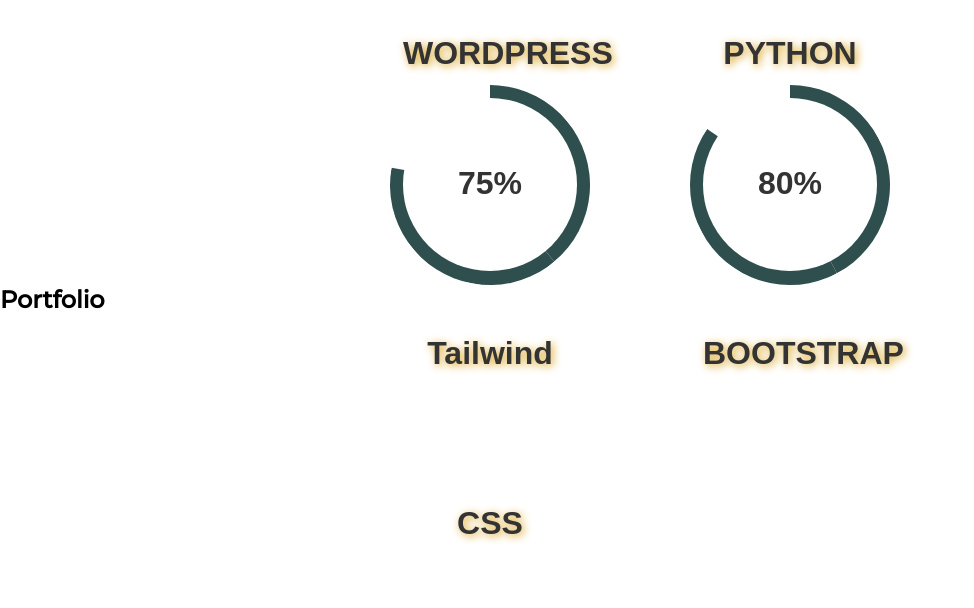
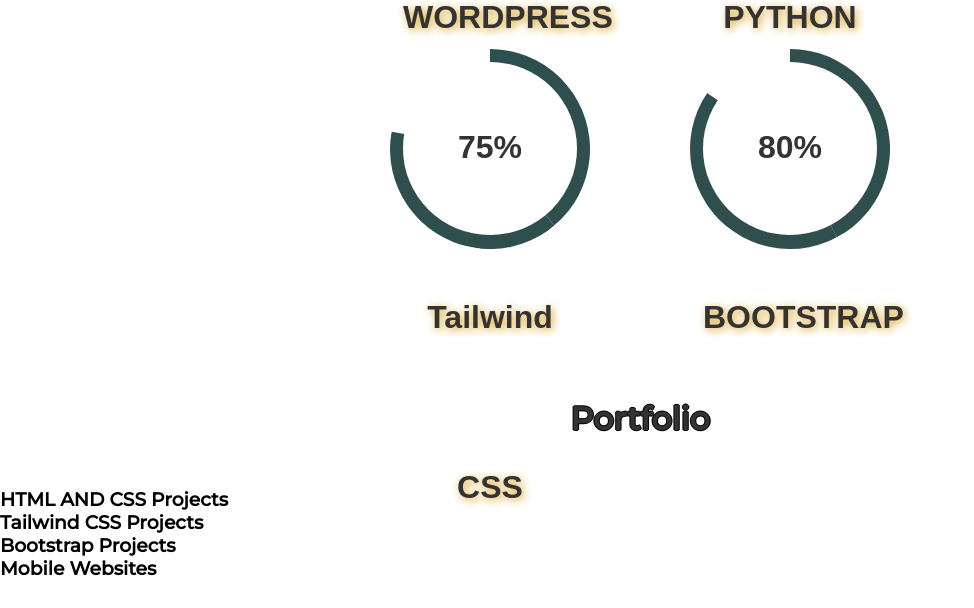
Before and after one commit to mghazidev/html-css-websites, a PHP site: page / in a window 1280 px wide. Shown: the part 2078-2686 px from the top of the page, without its empty margins (0-974 px from the left). After the commit the page ends 2654 px from the top, so only its background shows below. Run offline with PHP 8.4, Linux system fonts and the light colour scheme; some libraries are stand-ins or nearby versions.

Commit message:
personal-website

```diff
--- a/personal-website/css/styles.css
+++ b/personal-website/css/styles.css
@@ -97,7 +97,7 @@
   }
 
   .content p {
-    width: 40%;
+    width: 60%;
     text-align: center;
     margin: 0 0 30px 0;
     color: #333;
@@ -496,6 +496,17 @@
     text-shadow: 2px 2px 8px goldenrod;
   }
 
+  #portfolio h2{
+    margin-top: 150px;
+    text-align: center;
+    margin-bottom: 50px;
+    font-size: 32px;
+    color: #333;
+    animation: flip; /* referring directly to the animation's @keyframe declaration */
+    animation-duration: 1s;
+    text-shadow: -1px 0 black, 0 1px black, 1px 0 black, 0 -1px black;
+  }
+
 
 
 
--- a/personal-website/index.html
+++ b/personal-website/index.html
@@ -50,8 +50,8 @@
         <div class="hero">
             <div class="content">
                 <h1>HI. I'M GHAZI.</h1>
-                <p>Lorem ipsum dolor sit, amet consectetur adipisicing elit. Doloremque, natus provident asperiores quibusdam at sapiente vero temporibus est recusandae ullam quaerat voluptatum blanditiis, quod non nobis quos adipisci dignissimos laborum perferendis, porro vel facilis enim minima. Repudiandae, eligendi! Velit laudantium deserunt perspiciatis, corporis quisquam rem illo. Nemo doloremque reprehenderit?</p>
-                <h2>MY LIFE PROJECTS - <span><a href="https://www.babulfatima.org/"><u>CLICK HERE</u></a></span></h2>
+                <p>The future of technology and IT is incredibly exciting. With advancements in artificial intelligence, 5G networks, and the Internet of Things (IoT), the possibilities are endless. In the near future, we can expect to see an even greater integration of technology in our daily lives, with smart homes, wearable technology, and autonomous vehicles becoming increasingly common. Additionally, cloud computing will continue to revolutionize the way we store and access data, making it easier than ever to access and process information from anywhere in the world. With so many exciting developments on the horizon, the future of technology and IT is truly a fascinating space to keep an eye on.</p>
+                    <h2>MY LIFE PROJECTS - <span><a href="https://www.babulfatima.org/"><u>CLICK HERE</u></a></span></h2>
 
             </div>
             <div class="buttons">
@@ -65,8 +65,8 @@
         <div class="column">
 
             <div class="col-1">
-                <p>Lorem ipsum dolor, sit amet consectetur adipisicing elit. Reprehenderit, mollitia eveniet tenetur nostrum, accusamus nesciunt enim voluptatibus pariatur et, eum a. Perferendis quam eum minus neque accusamus necessitatibus, labore harum.</p>
-                <ul>
+                <p>I love IT and I'm fascinated by technology. I'm always seeking to learn and stay updated with industry advancements. My interest in IT showcases my innovation and adaptability.</p>
+                    <ul>
                     <li><a href="#"> Hi my self Ghazi.</a></li>
                     <li><a href="#"> I'm Web Developer</a></li>
                     <li><a href="#"> Doing an Internship</a></li>
@@ -214,6 +214,21 @@
 
     <section id="portfolio">
         <h2>Portfolio</h2>
+        <div class="projects-section">
+            <div class="projects">
+                <h3>HTML AND CSS Projects</h3>
+            </div>
+            <div class="projects">
+                <h3>Tailwind CSS Projects</h3>
+            </div>
+
+            <div class="projects">
+                <h3>Bootstrap Projects</h3>
+            </div>
+            <div class="projects">
+                <h3>Mobile Websites</h3>
+            </div>
+        </div>
     </section>
 <!--
     <section id="newsletter">
```
